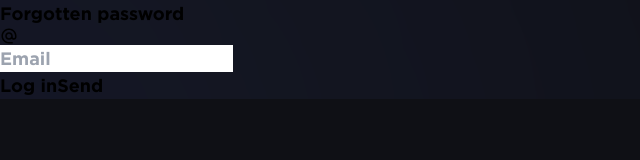
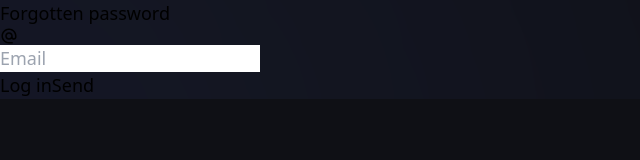
Before and after one commit to Dachshund-Development-kft/dagames-frontend, a React (Vite) app: page /forgot-password in a window 1280 px wide. Shown: the top 160 px of the page, without its empty margins (0-640 px from the left). Built offline with nearby package versions, Linux system fonts and the light colour scheme.

Commit message:
Add @vercel/analytics dependency and remove Gotham font styles from index.css

```diff
--- a/src/index.css
+++ b/src/index.css
@@ -2,17 +2,7 @@
 @tailwind components;
 @tailwind utilities;
 
-@font-face {
-    font-family: Gotham;
-    src: url('/fonts/HomepageBaukasten-Bold.ttf') format('truetype'),
-}
-
-.Gotham {
-    font-family: Gotham;
-}
-
 body {
-    font-family: Gotham;
     background-color: #0F1015;
     font-size: large;
     overflow-x: hidden;
```
Also changed, not shown: public/fonts/HomepageBaukasten-Bold.ttf (deleted), 1 other file (tests, documents, lock files or other folders).
